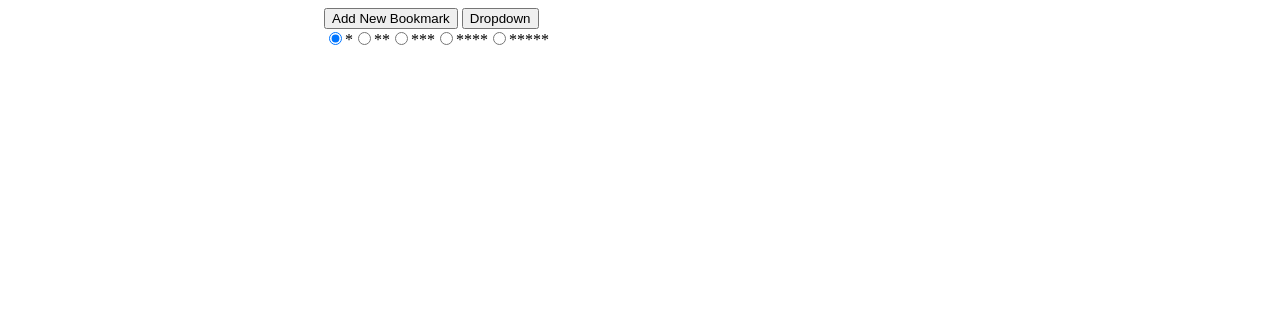
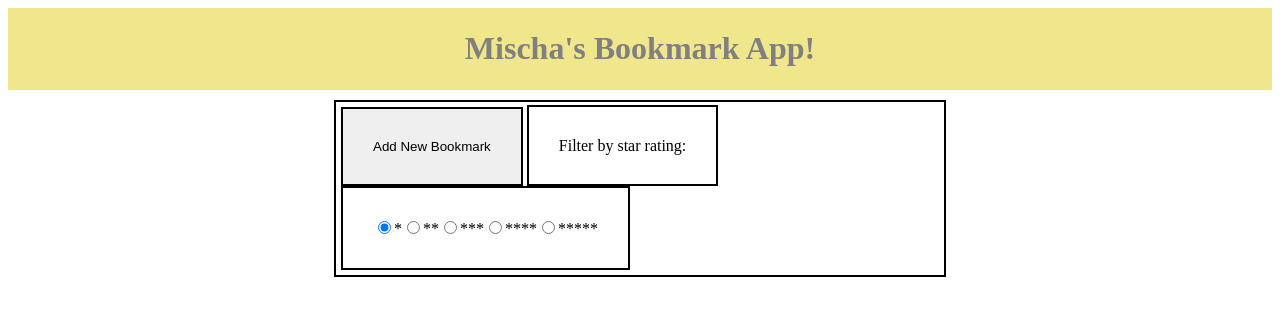
Before and after one commit to thinkful-ei25/app-mischa-bookmarks, a plain HTML site: page index.html in a window 1280 px wide. Drawn offline with nearby package versions, Linux system fonts and the light colour scheme; no server answers.

Commit message:
functional but ugly

```diff
--- a/index.css
+++ b/index.css
@@ -1,14 +1,28 @@
 body * {
   box-sizing: border-box;
+}
+header{
+  width: 100%;
+  background-color: khaki;
+  padding: 1px 10px 1px 10px;
+}
+h1{
+  padding: 0;
+  text-align: center;
+  color: grey;
+  size: 1em;
 }
 .container{
   margin: auto;
   width: 50%;
 }
-.controls{
+
+.controls *{
   border: 2px solid black;
   height: auto;
+  padding: 30px;
 }
+.
 ul {
   list-style-type: none;
   padding: 0;
@@ -16,6 +30,14 @@ ul {
 }
 ul.bookmarks{
   border: 2px solid black;
+}
+.filter{
+  display: inline-block;
+}
+.controls{
+  border: 2px solid black;
+  padding: 5px;
+  margin: 10px;
 }
 .bookmark{
   /* width: 50px; */
--- a/index.html
+++ b/index.html
@@ -9,9 +9,13 @@
   <link rel="stylesheet" type="text/css" media="screen" href="index.css" />
 </head>
 <body>
+  <header>
+    <h1>Mischa's Bookmark App!</h1>
+  </header>
   <main>
     <div class="container js-containter">
-      <div class="js-controls"></div>
+      <div class="js-error-message"></div>
+      <div class="js-controls controls"></div>
       <ul class="js-bookmarks"></ul>
     </div>
   </main>
--- a/scripts/api.js
+++ b/scripts/api.js
@@ -8,14 +8,14 @@ const api = (function(){
     $.getJSON(BASE_URL + '/bookmarks', callback);
   };
 
-  const createItem = function(item, onSuccess) {
+  const createItem = function(item, onSuccess, onError) {
     $.ajax({
       url: BASE_URL + '/bookmarks',
       method: 'POST',
       contentType: 'application/json',
       data: item,
       success: onSuccess,
-      // error: onError,
+      error: onError,
     });
   };
 
@@ -27,22 +27,9 @@ const api = (function(){
     });
   };
 
-  // const updateItem = function(id, updateData, callback) {
-  //   $.ajax({
-  //     url: BASE_URL + '/items/' + id,
-  //     method: 'PATCH',
-  //     contentType: 'application/json',
-  //     data: JSON.stringify(updateData),
-  //     success: callback
-  //   });
-  // };
-
-
-
   return {
     getItems,
     createItem,
-    // updateItem,
     deleteItem,
   };
 }());
--- a/scripts/bookmarks.js
+++ b/scripts/bookmarks.js
@@ -73,9 +73,9 @@ const bookmarks = (function(){
       return generateFormHtml();
     }else{
       return `
-        <button id="js-add-bookmark-button" class="button">Add New Bookmark</button>
-        <button id="select-rating-filter" class="button">Dropdown</button>
-        <form class="js-filter-by-rating">
+        <button id="js-add-bookmark-button" class="add-new-item-button button">Add New Bookmark</button>
+        <label for="stars">Filter by star rating: </label>
+        <form class="js-filter-by-rating filter">
           ${generateFilterRadioButtons()}
         </form>
       `;
@@ -86,7 +86,7 @@ const bookmarks = (function(){
     let radioButtonHtml = '';
     const filterRating = store.filterByRating;
     for(let i = 0; i < 5; i ++){
-      radioButtonHtml += `<input type="radio" name="stars" value="${i+1}"`;
+      radioButtonHtml += `<input class="filter-radio-btns" type="radio" name="stars" value="${i+1}"`;
       (filterRating === i+1) ? radioButtonHtml += ` checked>${stars}` : radioButtonHtml += `>${stars}`;
       stars += '*';
     }
@@ -105,6 +105,10 @@ const bookmarks = (function(){
     return items.join('');
   }
   function render(){
+    if (store.errorMessage){
+      $('.js-error-message').html(store.errorMessage);
+      store.errorMessage = null;
+    }
     let items = store.items.filter(item => item.rating >= store.filterByRating);
     const bookmarksHtmlString = generatBookmarksItemsString(items);
     $('.js-controls').html(generateControlsHtml());
@@ -125,7 +129,13 @@ const bookmarks = (function(){
           store.addItem(newItem);
           store.addingNewItemToggle = false;
           render();
-        });
+        },
+        (err) => {
+          const errMessage = JSON.parse(err.responseText).message;
+          store.errorMessage = errMessage;
+          render();
+        }
+      );
     });
   }
   function handleCondensedModeToggle(){
--- a/scripts/store.js
+++ b/scripts/store.js
@@ -24,6 +24,7 @@ const store = (function(){
 
   let filterByRating = 1;
 
+  let errorMessage = null;
 
 
 
@@ -33,6 +34,7 @@ const store = (function(){
     addItem,
     toggleCondensedMode,
     filterByRating,
-    deleteItem
+    deleteItem,
+    errorMessage
   };
 }());
```
